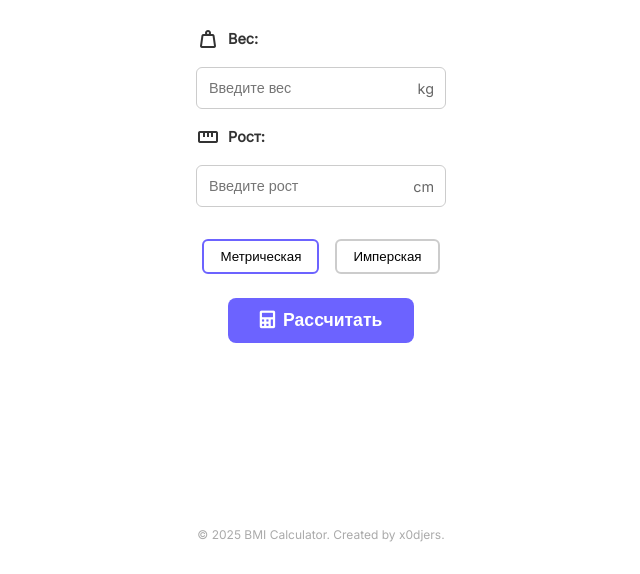
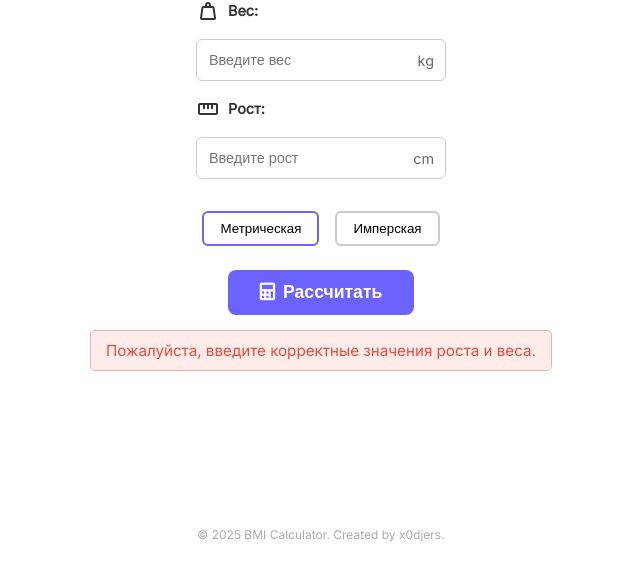
Before and after one commit to x0djers/BMICalculator, a plain HTML site: page static/tempates/input.html in a window 1280 px wide. Both pictures are taken after a click on the button "Рассчитать". Shown: the part 226-800 px from the top of the page, without its empty margins (319-959 px from the left). Drawn offline with nearby package versions, Linux system fonts and the light colour scheme.

Commit message:
Add a notification of incorrect input of parameters

```diff
--- a/static/css/input.css
+++ b/static/css/input.css
@@ -114,6 +114,25 @@ h1 {
     background-color: #5951d4;
 }
 
+.error-message {
+    color: #e74c3c;
+    background-color: #fdecea;
+    border: 1px solid #e0b4b4;
+    padding: 10px 15px;
+    margin-top: 15px;
+    border-radius: 5px;
+    font-size: 0.95em;
+    visibility: hidden;
+    opacity: 0;
+    transition: opacity 0.3s ease, visibility 0.3s ease;
+}
+
+.error-message.visible {
+    visibility: visible;
+    opacity: 1;
+}
+
+
 footer {
     flex-shrink: 0;
     text-align: center;
--- a/static/js/input.js
+++ b/static/js/input.js
@@ -5,6 +5,8 @@ document.addEventListener('DOMContentLoaded', () => {
     const heightUnit  = document.getElementById('heightUnit');
     const weightInput = document.getElementById('weightInput');
     const heightInput = document.getElementById('heightInput');
+    const errorMessage = document.getElementById("errorMessage");
+    const calculateBtn = document.querySelector(".calculate-btn");
 
     imperialBtn.addEventListener('click', () => {
         imperialBtn.classList.add('active');
@@ -18,6 +20,25 @@ document.addEventListener('DOMContentLoaded', () => {
         imperialBtn.classList.remove('active');
         weightUnit.textContent = 'kg';
         heightUnit.textContent = 'cm';
+    });
+
+    weightInput.addEventListener('click', () => {
+        errorMessage.classList.remove('visible');
+    })
+
+    heightInput.addEventListener('click', () => {
+        errorMessage.classList.remove('visible');
+    })
+
+    calculateBtn.addEventListener("click", function () {
+        const weight = parseFloat(weightInput.value);
+        const height = parseFloat(heightInput.value);
+
+        if (isNaN(weight) || weight <= 0 || isNaN(height) || height <= 0) {
+            errorMessage.classList.add('visible');
+        } else {
+            errorMessage.classList.remove('visible');
+        }
     });
 
     function blockInvalidChars(event) {
--- a/static/tempates/input.html
+++ b/static/tempates/input.html
@@ -44,6 +44,10 @@
             <i class="fas fa-calculator"></i>
             Рассчитать
         </button>
+
+        <div id="errorMessage" class="error-message">
+            Пожалуйста, введите корректные значения роста и веса.
+        </div>
     </main>
 
     <footer>
```
Lines whose indentation alone changed are shown as unchanged.
